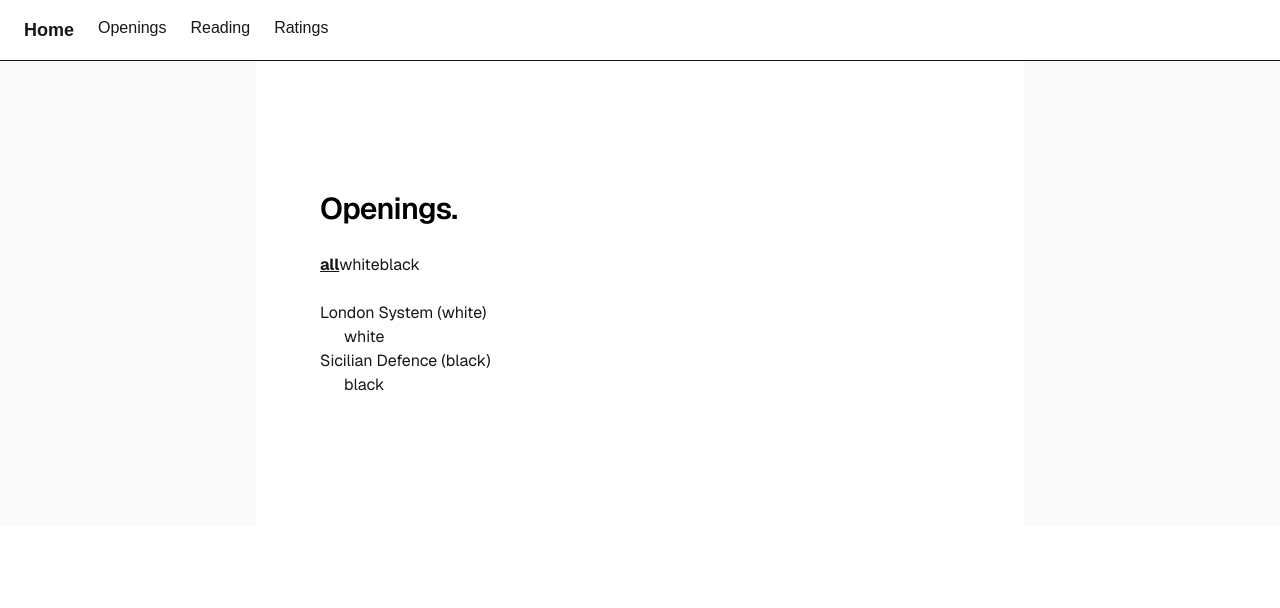
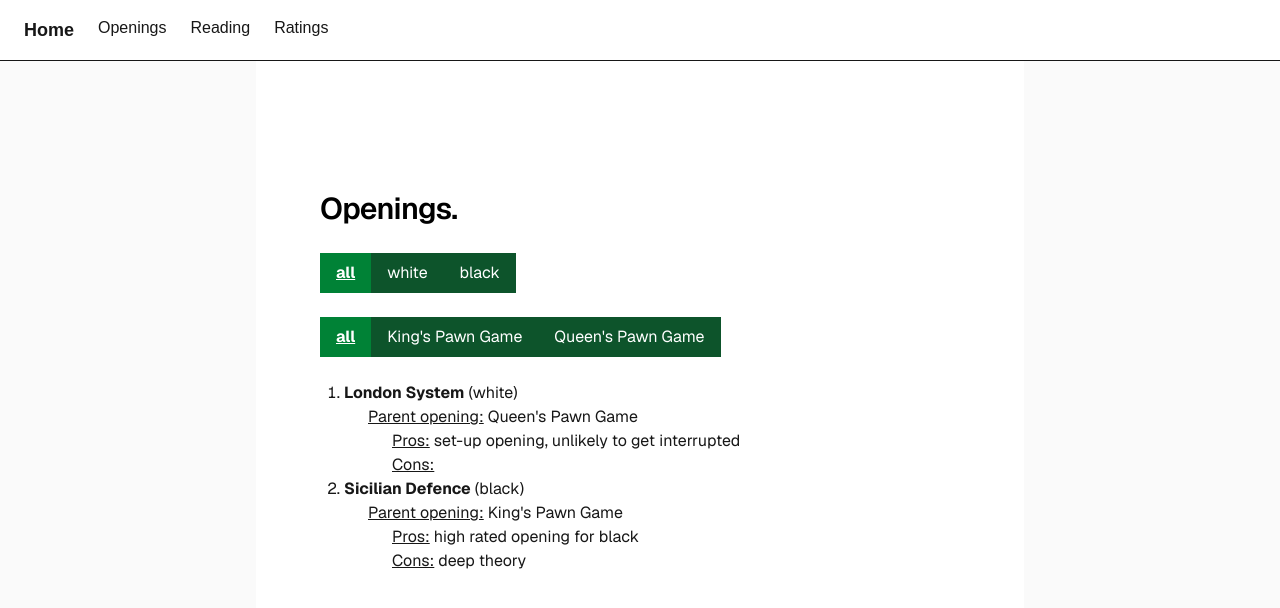
Before and after one commit to janarthduraisingham/chess, a Next.js app: page /openings in a window 1280 px wide. Shown: the top 608 px of the page. Built offline with nearby package versions, Linux system fonts and the light colour scheme.

Commit message:
Feature/010 opening attributes (#17)
* delete commented code

* add parent and notes to openings type

* add parent opening and pros/cons to openings page

* format openings page

* number openings

* add filter for parent opening

* recolour buttons

* reformat openings filter buttons

```diff
--- a/app/layout.tsx
+++ b/app/layout.tsx
@@ -28,12 +28,6 @@ export default function RootLayout({
       className={`${geistSans.variable} ${geistMono.variable} h-full antialiased`}
     >
       <body className="min-h-full flex flex-col">
-        {/* <nav>
-          <Link href='/'>Home</Link>
-        </nav>
-        <nav>
-          <Link href='/openings'>Openings</Link>
-        </nav> */}
         <Navbar />
         {children}
       </body>
--- a/app/openings/page.tsx
+++ b/app/openings/page.tsx
@@ -3,14 +3,19 @@ import {  useState  } from 'react';
 import { Opening, openings } from '@/lib/openings';
 
 type FilterColour = Opening['colour'] | 'all';
-const filterColours = ['all', 'white', 'black'] as const
+const filterColours = ['all', 'white', 'black'] as const;
+
+type FilterParent = Opening['parent'] | 'all';
+const filterParents = ['all', 'King\'s Pawn Game', 'Queen\'s Pawn Game'] as const;
 
 export default function Openings() {
 
   const [colour, setColour] = useState<FilterColour>('all');
+  const [parent, setParent] = useState<FilterParent>('all');
 
   const filtered = openings.filter(o => {
     if (colour !== 'all' && colour !== o.colour) return false;
+    if (parent !== 'all' && parent !== o.parent) return false;
     return true
   })
 
@@ -26,7 +31,7 @@ export default function Openings() {
               filterColours.map(c => (
                 <button
                   key={c}
-                  className={colour == c ? 'font-bold underline' : ''}
+                  className={`px-4 py-2 text-white ${colour == c ? 'font-bold underline bg-green-700' : 'bg-green-900'}`}
                   onClick={() => setColour(c)}
                   >
                   {c}
@@ -34,17 +39,34 @@ export default function Openings() {
               ))
             }
           </div>
-          <ul>
+          <div>
+            {
+              filterParents.map(c => (
+                <button
+                  key={c}
+                  className={`px-4 py-2 text-white ${parent == c ? 'font-bold underline bg-green-700' : 'bg-green-900'}`}
+                  onClick={() => setParent(c)}
+                  >
+                  {c}
+                </button>
+              ))
+            }
+          </div>
+          <ol className="list-decimal ml-6">
             {filtered.map(o => (
               <li key={o.id}>
-                {o.name} ({o.colour})
-                <ul className='ml-6'>
-                  <li>{o.colour}</li>
-                </ul>
+                <span className='font-bold'>{o.name}</span> ({o.colour})
+                <div className='ml-6'>
+                  <div><span className='underline'>Parent opening:</span> {o.parent}</div>
+                  <div className='ml-6'>
+                    <span className='underline'>Pros:</span> {o.notes.pros} <br />
+                    <span className='underline'>Cons:</span> {o.notes.cons}
+                  </div>
+                </div>
               </li>
-            ))}
-          </ul>
-        </div>
+               ))}
+            </ol>
+          </div>
       </main>
     </div>
   );
--- a/data/openings.json
+++ b/data/openings.json
@@ -2,12 +2,18 @@
     {
         "id": "sicilian-defence",
         "name": "Sicilian Defence",
-        "colour": "black"
+        "colour": "black",
+        "parent": "King's Pawn Game",
+        "notes": {"pros": "high rated opening for black",
+                  "cons": "deep theory"}
     },
 
     {
         "id": "london-system",
         "name": "London System",
-        "colour": "white"
+        "colour": "white",
+        "parent": "Queen's Pawn Game",
+        "notes": {"pros": "set-up opening, unlikely to get interrupted",
+                  "cons": null}
     }
 ]
--- a/lib/openings.ts
+++ b/lib/openings.ts
@@ -4,6 +4,9 @@ export type Opening = {
     id: string;
     name: string;
     colour: 'white' | 'black';
+    parent: string;
+    notes: {pros: string;
+        cons: string;}
 };
 
 export const openings = (data.sort() as Opening[])
```
